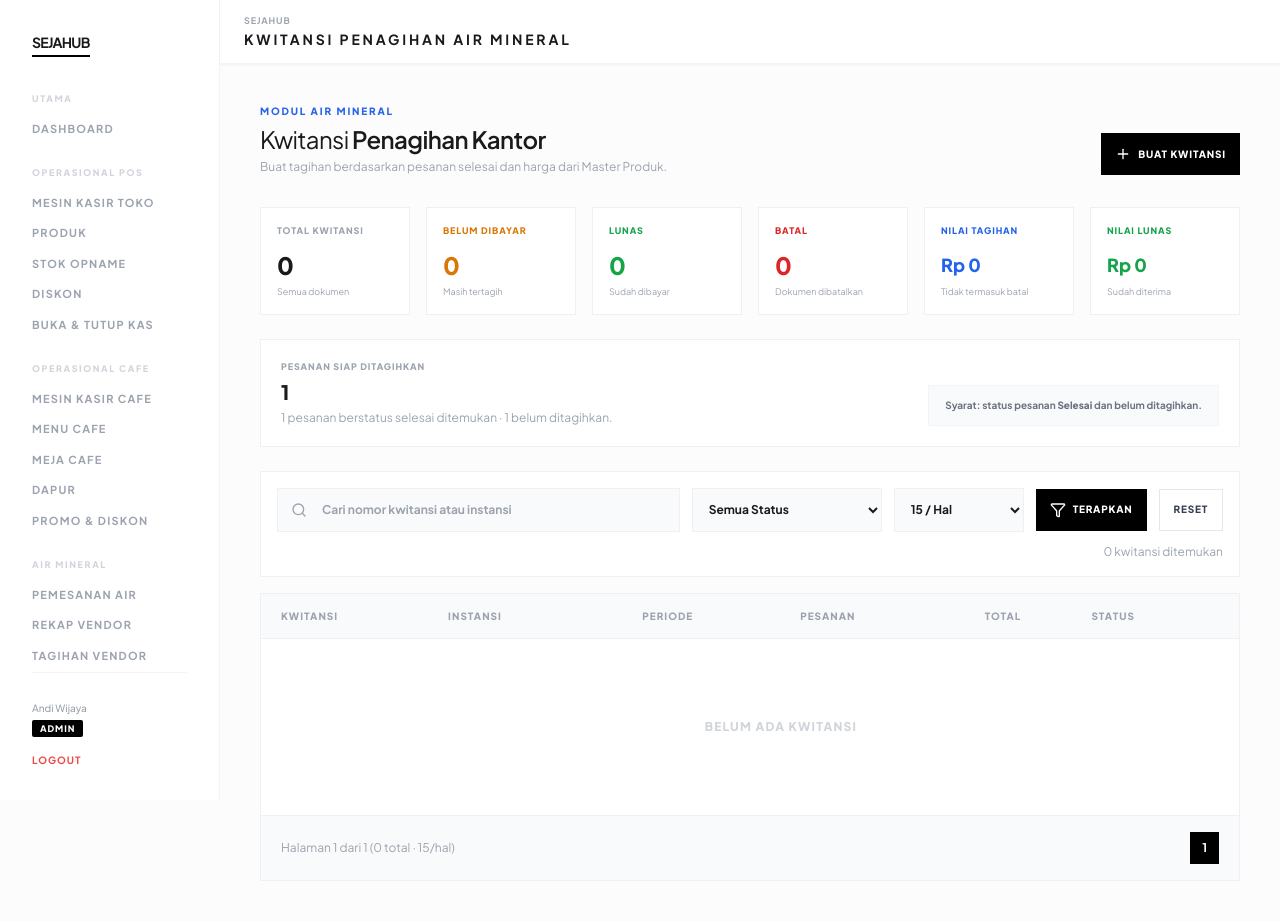
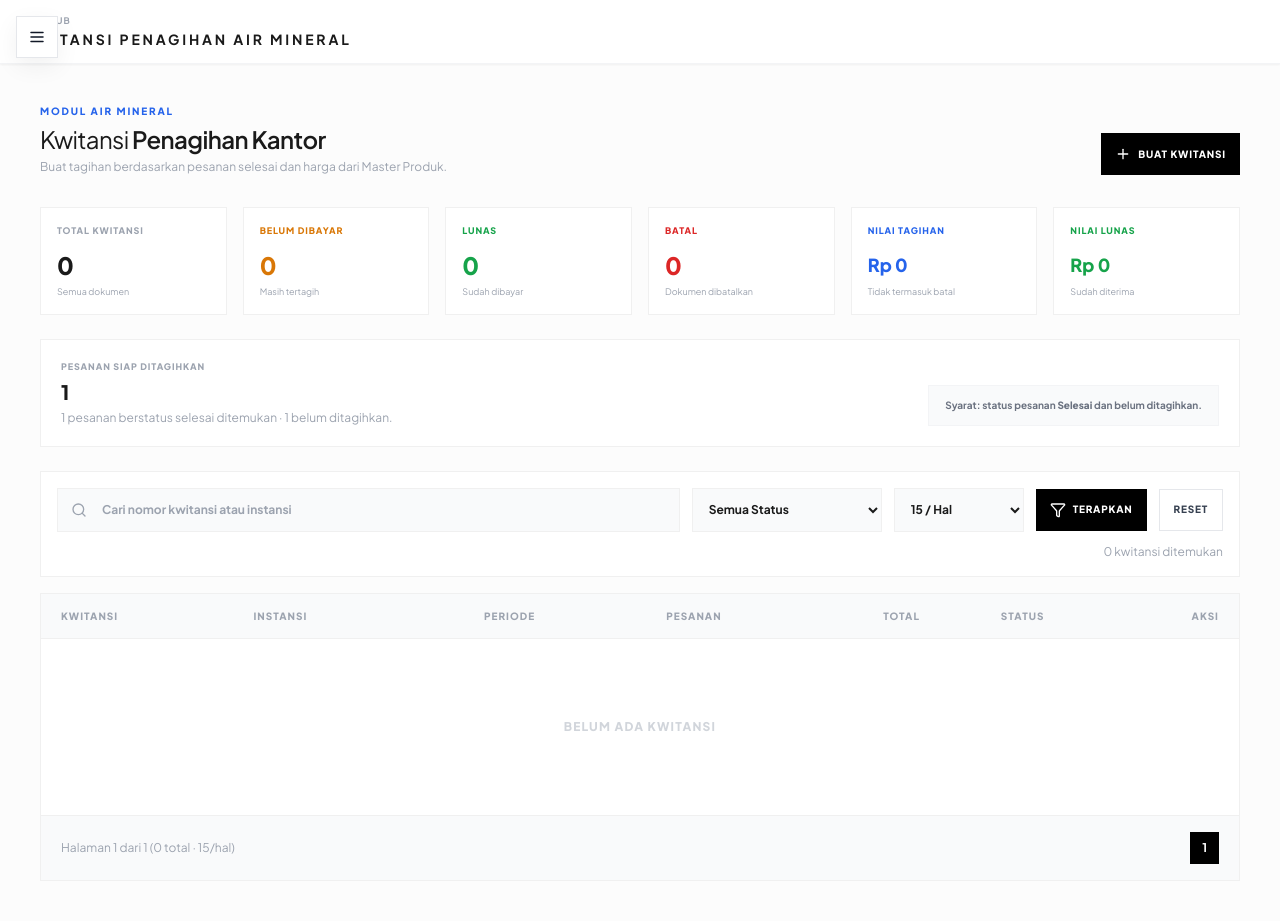
Before and after one commit to viyatadhika/kasir-app, a PHP site: page /kasir-app/air_kwitansi.php in a window 1280 px wide. Run offline with PHP 8.4, Linux system fonts and the light colour scheme; a user stored in the database is signed in; data that the repository does not hold is empty; some libraries are stand-ins or nearby versions.

Commit message:
update sidebar

```diff
--- a/air_kwitansi.php
+++ b/air_kwitansi.php
@@ -2441,7 +2441,12 @@ require_once 'navbar.php';
 
         function documentHeader(title, subtitle) {
             return '<div style="display:flex;justify-content:space-between;align-items:flex-start;border-bottom:3px solid #111;padding-bottom:14px;">' +
-                '<div><p style="font-size:22px;font-weight:800;margin:0;">SEJAHUB</p><p style="font-size:11px;margin:4px 0 0;">Koperasi / Sistem Layanan Terpadu</p></div>' +
+                '<div style="max-width:64%;line-height:1.35;">' +
+                '<p style="font-size:17px;font-weight:800;margin:0;letter-spacing:.2px;">KOPERASI BSDK SEJAHTERA</p>' +
+                '<p style="font-size:9.5px;font-weight:700;margin:4px 0 0;">BADAN HUKUM NOMOR: AHU-0000282.AH.01.29.TAHUN 2025</p>' +
+                '<p style="font-size:9.5px;font-weight:600;margin:3px 0 0;">d/a KAMPUS BSDK MAHKAMAH AGUNG CORPORATE UNIVERSITY</p>' +
+                '<p style="font-size:9.5px;margin:3px 0 0;">Jalan Cikopo Selatan, Desa Sukamaju, Kec. Megamendung - Kab. Bogor</p>' +
+                '</div>' +
                 '<div style="text-align:right;"><p style="font-size:18px;font-weight:800;margin:0;">' + escapeHtml(title) + '</p><p style="font-size:11px;margin:4px 0 0;">' + escapeHtml(subtitle || 'AIR MINERAL') + '</p></div>' +
                 '</div>';
         }
@@ -2495,7 +2500,7 @@ require_once 'navbar.php';
                     '<table style="width:100%;border-collapse:collapse;margin-top:22px;font-size:11px;"><thead><tr style="background:#f3f4f6;"><th style="border:1px solid #bbb;padding:8px;width:40px;">No</th><th style="border:1px solid #bbb;padding:8px;text-align:left;">Nama Barang</th><th style="border:1px solid #bbb;padding:8px;width:150px;">Jumlah Dikirim</th></tr></thead><tbody>' + productRows(details, false) + '</tbody></table>' +
                     '<p style="font-size:10px;margin-top:16px;">Barang tersebut di atas telah dikirim berdasarkan pesanan yang menjadi sumber tagihan.</p>' +
                     '<p style="font-size:10px;margin-top:16px;font-weight:700;">Referensi Pesanan</p><table style="width:100%;border-collapse:collapse;margin-top:6px;font-size:9px;"><thead><tr style="background:#f9fafb;"><th style="border:1px solid #ddd;padding:7px;width:35px;">No</th><th style="border:1px solid #ddd;padding:7px;text-align:left;">Nomor Pesanan</th><th style="border:1px solid #ddd;padding:7px;text-align:left;">Pemesan</th><th style="border:1px solid #ddd;padding:7px;text-align:left;">Lokasi</th></tr></thead><tbody>' + sourceRows + '</tbody></table>' +
-                    signatureBlock('Penerima Barang', row.penerima_tagihan, 'Petugas SEJAHUB', currentUserName) + '</div>';
+                    signatureBlock('Penerima Barang', row.penerima_tagihan, 'Bendahara Koperasi', 'Nurma Saofiane') + '</div>';
             } else if (currentDocumentType === 'faktur') {
                 document.getElementById('printPreviewTitle').textContent = 'Preview Faktur';
                 body = '<div class="print-sheet">' + documentHeader('FAKTUR PENJUALAN', 'AIR MINERAL') +
@@ -2508,7 +2513,7 @@ require_once 'navbar.php';
                     '<table style="width:100%;border-collapse:collapse;margin-top:22px;font-size:11px;"><thead><tr style="background:#f3f4f6;"><th style="border:1px solid #bbb;padding:8px;width:40px;">No</th><th style="border:1px solid #bbb;padding:8px;text-align:left;">Uraian</th><th style="border:1px solid #bbb;padding:8px;width:110px;">Jumlah</th><th style="border:1px solid #bbb;padding:8px;width:130px;text-align:right;">Harga Satuan</th><th style="border:1px solid #bbb;padding:8px;width:140px;text-align:right;">Subtotal</th></tr></thead><tbody>' + productRows(details, true) + '</tbody><tfoot><tr><td colspan="4" style="border:1px solid #bbb;padding:10px;text-align:right;font-weight:800;">TOTAL FAKTUR</td><td style="border:1px solid #bbb;padding:10px;text-align:right;font-weight:800;">' + formatRupiah(row.total_tagihan) + '</td></tr></tfoot></table>' +
                     '<div style="margin-top:14px;border:1px solid #bbb;padding:10px;font-size:11px;"><strong>Terbilang:</strong> ' + escapeHtml(row.terbilang || '-') + '</div>' +
                     (row.catatan ? '<div style="margin-top:14px;font-size:10px;"><strong>Catatan:</strong> ' + escapeHtml(row.catatan) + '</div>' : '') +
-                    signatureBlock('Penerima Faktur', row.penerima_tagihan, 'Petugas SEJAHUB', currentUserName) + '</div>';
+                    signatureBlock('Penerima Faktur', row.penerima_tagihan, 'Bendahara Koperasi', 'Nurma Saofiane') + '</div>';
             } else {
                 document.getElementById('printPreviewTitle').textContent = 'Preview Kwitansi';
                 body = '<div class="print-sheet">' + documentHeader('KWITANSI PENAGIHAN', 'AIR MINERAL') +
@@ -2523,7 +2528,7 @@ require_once 'navbar.php';
                     '<div style="margin-top:14px;border:1px solid #bbb;padding:10px;font-size:11px;"><strong>Terbilang:</strong> ' + escapeHtml(row.terbilang || '-') + '</div>' +
                     '<p style="font-size:10px;margin-top:18px;font-weight:700;">Rincian Sumber Pesanan</p><table style="width:100%;border-collapse:collapse;margin-top:6px;font-size:9px;"><thead><tr style="background:#f9fafb;"><th style="border:1px solid #ddd;padding:7px;width:35px;">No</th><th style="border:1px solid #ddd;padding:7px;text-align:left;">Nomor Pesanan</th><th style="border:1px solid #ddd;padding:7px;text-align:left;">Pemesan</th><th style="border:1px solid #ddd;padding:7px;text-align:left;">Lokasi</th></tr></thead><tbody>' + sourceRows + '</tbody></table>' +
                     (row.catatan ? '<div style="margin-top:14px;font-size:10px;"><strong>Catatan:</strong> ' + escapeHtml(row.catatan) + '</div>' : '') +
-                    signatureBlock('Penerima Tagihan', row.penerima_tagihan, 'Petugas SEJAHUB', currentUserName) + '</div>';
+                    signatureBlock('Penerima Tagihan', row.penerima_tagihan, 'Bendahara Koperasi', 'Nurma Saofiane') + '</div>';
             }
             document.getElementById('printBody').innerHTML = body;
             if (window.lucide) lucide.createIcons();
--- a/sidebar.php
+++ b/sidebar.php
@@ -345,7 +345,7 @@ $badge = isset($roleBadge[$currentRole])
         scrollbar-width: none;
     }
 
-    @media (min-width: 1024px) {
+    @media (min-width: 1400px) {
 
         .app-header,
         .page-header,
@@ -366,7 +366,7 @@ $badge = isset($roleBadge[$currentRole])
         }
     }
 
-    @media (max-width: 1023px) {
+    @media (max-width: 1399px) {
         body {
             padding-bottom: 0;
         }
@@ -400,9 +400,74 @@ $badge = isset($roleBadge[$currentRole])
             padding: 9px 0;
         }
     }
+
+
+    /* =========================================================
+       RESPONSIVE SIDEBAR DESKTOP
+       - >= 1400px : sidebar tetap tampil seperti desktop normal
+       - 1024-1399px: sidebar disembunyikan dan memakai drawer
+       - < 1024px   : tetap memakai drawer mobile/tablet
+       ========================================================= */
+    #desktopSidebar {
+        display: none;
+    }
+
+    #compactDesktopMenuButton {
+        display: none;
+    }
+
+    @media (min-width: 1400px) {
+        #desktopSidebar {
+            display: flex;
+        }
+    }
+
+    @media (min-width: 1024px) and (max-width: 1399px) {
+        #desktopSidebar {
+            display: none !important;
+        }
+
+        #compactDesktopMenuButton {
+            display: inline-flex !important;
+            position: fixed;
+            top: 16px;
+            left: 16px;
+            z-index: 90;
+            width: 42px;
+            height: 42px;
+            align-items: center;
+            justify-content: center;
+            border: 1px solid #e5e7eb;
+            background: #fff;
+            color: #111827;
+            box-shadow: 0 8px 24px rgba(0, 0, 0, .06);
+            cursor: pointer;
+        }
+
+        #compactDesktopMenuButton:hover {
+            background: #f9fafb;
+        }
+
+        #mobileMenuContent {
+            width: min(360px, 86vw) !important;
+            max-width: min(360px, 86vw) !important;
+        }
+    }
 </style>
 
-<div id="mobileMenuOverlay" class="fixed inset-0 bg-black/40 z-[100] opacity-0 invisible lg:hidden">
+<button type="button"
+    id="compactDesktopMenuButton"
+    onclick="toggleMobileMenu()"
+    aria-label="Buka menu navigasi"
+    title="Buka menu">
+    <svg width="18" height="18" viewBox="0 0 24 24" fill="none" stroke="currentColor" stroke-width="2" stroke-linecap="round">
+        <path d="M4 6h16"></path>
+        <path d="M4 12h16"></path>
+        <path d="M4 18h16"></path>
+    </svg>
+</button>
+
+<div id="mobileMenuOverlay" class="fixed inset-0 bg-black/40 z-[100] opacity-0 invisible">
     <div id="mobileMenuContent" class="ml-auto w-[280px] max-w-[82vw] bg-white h-full translate-x-full shadow-2xl flex flex-col">
         <div class="px-6 py-5 border-b border-gray-100 flex items-center justify-between">
             <div>
@@ -436,7 +501,7 @@ $badge = isset($roleBadge[$currentRole])
     </div>
 </div>
 
-<aside class="sidebar hidden lg:flex flex-col fixed inset-y-0 left-0 border-r border-gray-100 bg-white p-8 z-30">
+<aside id="desktopSidebar" class="sidebar flex-col fixed inset-y-0 left-0 border-r border-gray-100 bg-white p-8 z-30">
     <div class="mb-10">
         <span class="text-sm font-bold tracking-tighter border-b-2 border-black pb-1">SEJAHUB</span>
     </div>
```
